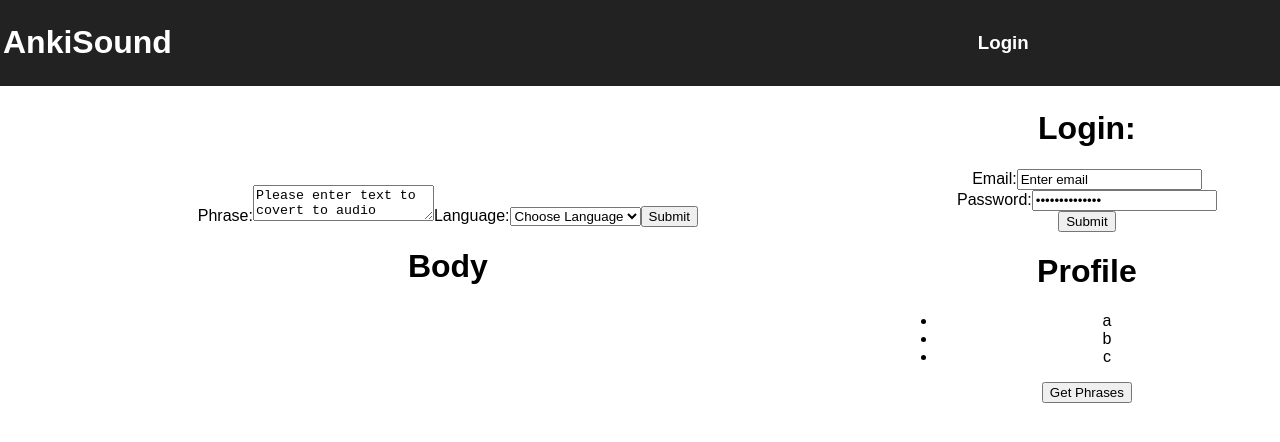
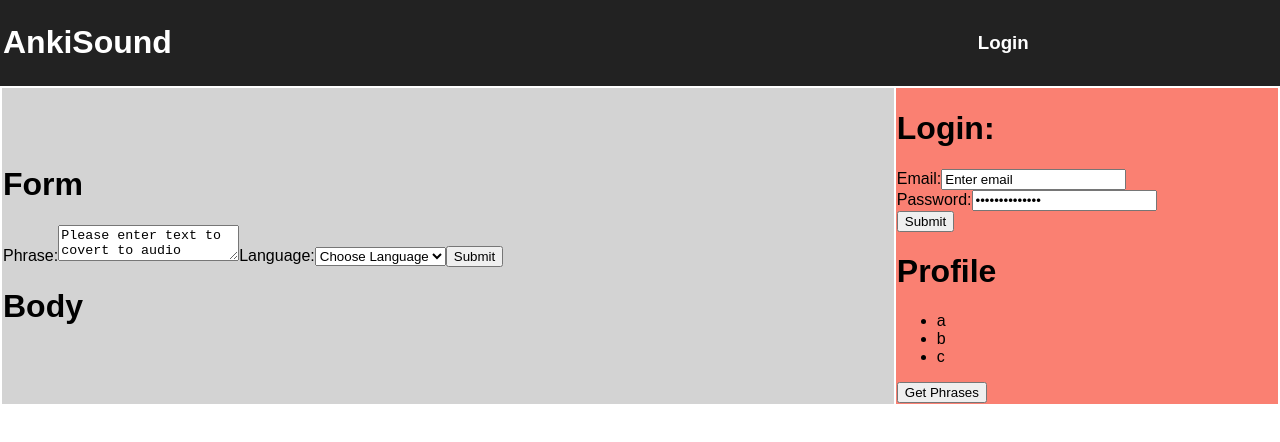
Before and after one commit to bretfunk/anki_sound_frontend, a React (Create React App) app: page / in a window 1280 px wide. Shown: the top 442 px of the page. Built offline with nearby package versions, Linux system fonts and the light colour scheme.

Commit message:
working login

```diff
--- a/src/App.css
+++ b/src/App.css
@@ -2,26 +2,16 @@
   text-align: center;
 }
 
-.App-logo {
-  animation: App-logo-spin infinite 20s linear;
-  height: 80px;
-}
-
-.App-header {
+.App-Navbar {
   background-color: #222;
   height: 30;
   color: white;
 }
 
-.App-title {
-  font-size: 1.5em;
+.App-MainWindow {
+  background-color: lightgrey;
 }
 
-.App-intro {
-  font-size: large;
+.App-SideWindow {
+  background-color: salmon;
 }
-
-@keyframes App-logo-spin {
-  from { transform: rotate(0deg); }
-  to { transform: rotate(360deg); }
-}
--- a/src/App.js
+++ b/src/App.js
@@ -1,9 +1,9 @@
 import React, { Component } from 'react';
 import './App.css';
 import axios from 'axios';
-import Navbar from './components/navbar';
-import MainWindow from './components/mainWindow';
-import SideWindow from './components/sideWindow';
+import Navbar from './components/Navbar';
+import MainWindow from './components/MainWindow';
+import SideWindow from './components/SideWindow';
 
 const url = "https://protected-thicket-11517.herokuapp.com/api/phrases"
 
@@ -26,17 +26,17 @@
   render() {
     return (
       <div>
-      <div className="App-header">
+      <div className="App-Navbar">
       <Navbar />
       </div>
-      <div className="App">
+      <div>
       <table width="100%">
       <tbody>
       <tr>
-      <td>
+      <td width="70%" className="App-MainWindow">
       <MainWindow />
       </td>
-      <td width="30%">
+      <td width="30%" className="App-SideWindow">
       <SideWindow />
       <button
       onClick={this.getPhrases}
--- a/src/components/form.js
+++ b/src/components/form.js
@@ -66,6 +66,7 @@
   render() {
     return (
       <div>
+      <h1>Form</h1>
       <form onSubmit={this.handleSubmit}>
       <label>
       Phrase:
--- a/src/components/login.js
+++ b/src/components/login.js
@@ -1,5 +1,5 @@
 import React, {Component} from 'react'
-//import axios from 'axios'
+import axios from 'axios'
 
 class Login extends Component {
   constructor(props) {
@@ -7,6 +7,7 @@
     this.state = {
       email: 'Enter email',
       password: 'Enter password',
+      jwt: ""
     }
     this.handleEmailChange = this.handleEmailChange.bind(this);
     this.handlePasswordChange = this.handlePasswordChange.bind(this);
@@ -32,45 +33,17 @@
   login() {
     const email = this.state.email
     const password = this.state.password
-    return fetch('https://protected-thicket-11517.herokuapp.com/api/user_token', {
-        method: 'POST',
-      //this works in postman but not here
-      //the mode below allows the request to go through but doesn't come with correct data
-        //mode: 'no-cors',
-        headers: {
-              'Accept': 'application/json',
-              'Content-Type': 'application/json',
-            },
-        body: {
-          "auth": {
-              "email": email,
-              "password": password
-          }
-        }
-    })
+    //axios.post("https://protected-thicket-11517.herokuapp.com/api/user_token",
+    axios.post('http://localhost:4000/api/user_token',
+        {"auth": {"email": email, "password": password}}
+    )
       .then((data) => {
-        debugger
-        alert(data.jwt)
-        this.setState("jwt", data.jwt);
+        this.setState('jwt', data.data.jwt);
       })
       .catch((error) => {
         alert(error)
       })
     }
-    //axios.post("https://protected-thicket-11517.herokuapp.com/api/user_token",
-      //{ headers:
-        //{"auth": {"email": email, "password": password}}
-    //})
-      //.then((data) => {
-        //alert('it works!')
-        //alert(data.jwt);
-        //this.setState("jwt", data.jwt);
-      //})
-      //.catch((error) => {
-        //alert(error);
-        //console.log(error);
-      //});
-  //}
 
   render() {
     return (
--- a/src/components/mainWindow.js
+++ b/src/components/mainWindow.js
@@ -1,6 +1,6 @@
 import React, { Component } from 'react';
-import Form from './form'
-import Body from './body'
+import Form from './Form'
+import Body from './Body'
 
 class MainWindow extends Component {
   render() {
--- a/src/components/sideWindow.js
+++ b/src/components/sideWindow.js
@@ -1,6 +1,6 @@
 import React, { Component } from 'react';
-import Login from './login'
-import Profile from './profile'
+import Login from './Login'
+import Profile from './Profile'
 
 class SideWindow extends Component {
   render() {
```
